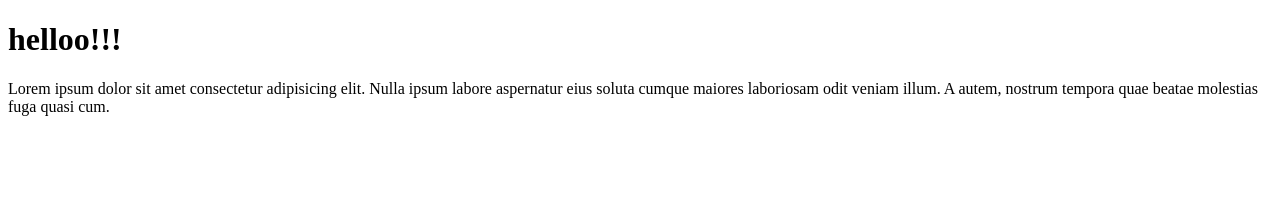
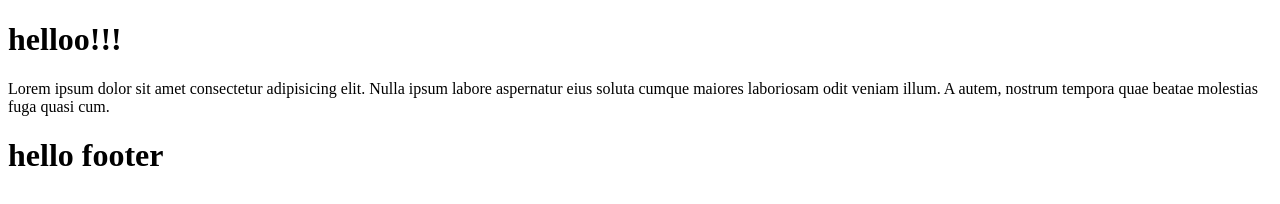
Before and after one commit to Khushi2830/githubrep, a plain HTML site: page index.html in a window 1280 px wide. Drawn offline with Linux system fonts and the light colour scheme.

Commit message:
2nd work

```diff
--- a/index.html
+++ b/index.html
@@ -9,5 +9,9 @@
     <h1>helloo!!!</h1>
     <p>Lorem ipsum dolor sit amet consectetur adipisicing elit. Nulla ipsum labore aspernatur eius
         soluta cumque maiores laboriosam odit veniam illum. A autem, nostrum tempora quae beatae molestias fuga quasi cum.</p>
+
+
+
+        <h1>hello footer</h1>
 </body>
 </html>
```
